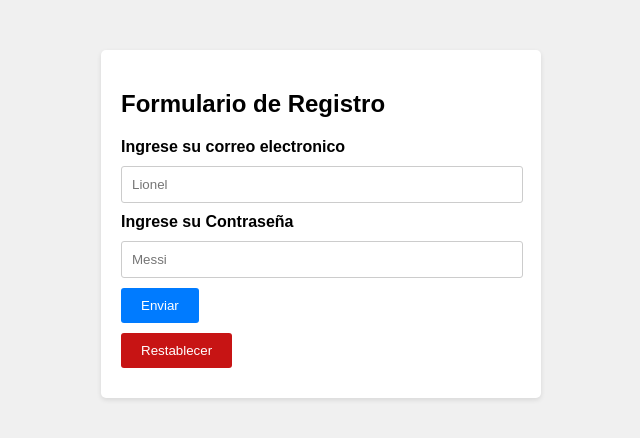
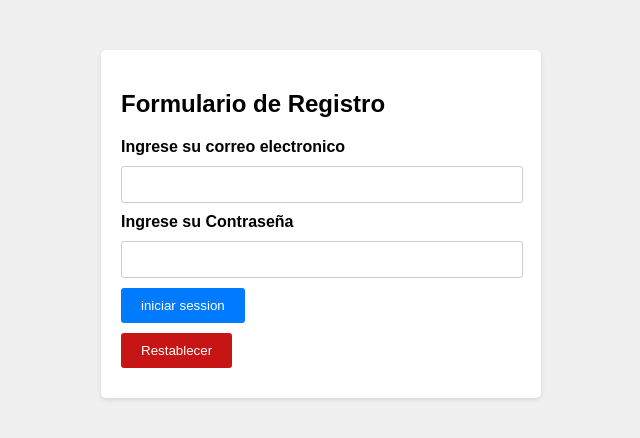
Before and after one commit to vazqueznahuel/Clementina, a React (Create React App) app: page / in a window 1280 px wide. Shown: the top 438 px of the page, without its empty margins (319-959 px from the left). Built offline with nearby package versions, Linux system fonts and the light colour scheme; no server answers; the database is empty.

Commit message:
Arreglando login

```diff
--- a/src/components/form/form.jsx
+++ b/src/components/form/form.jsx
@@ -9,33 +9,19 @@ import '../../App.css'
 function Form(props) {
     const [ email, setEmail ] = useState('');
     const [ password, setPassword ] = useState('');
+
+    const submit = () => {
+      console.log(email, password);
+    }
+
     return (
         <div className="form-container">
-        <form method="POST">
           <h2 className="form-title">Formulario de Registro</h2>
           <Label className="info-label" infoLabel="Ingrese su correo electronico" />
-          <Input
-            className="input-field"
-            typeInput="email"
-            nameInput="Name-Email"
-            placeHolderInput="Lionel"
-            onChange={(ev) => setEmail(ev.target.value)}
-          />
+          <input className='input-field' type='email' id='email' onChange={(ev) => setEmail(ev.target.value)}/>
           <Label className="info-label" infoLabel="Ingrese su Contraseña" />
-          <Input
-            className="input-field"
-            typeInput="text"
-            nameInput="LastName-User"
-            placeHolderInput="Messi"
-            onChange={(ev) => setPassword(ev.target.value)}
-          />
-          <Button
-            className="button"
-            typeButton="submit"
-            nameButton="button-submit"
-            valueButton="submit-form"
-            contentButton="Enviar"
-          />
+          <input className='input-field' type='password' id='password' onChange={(ev) => setPassword(ev.target.value)}/>
+          <button className="button" onClick={submit}>iniciar session</button>
           <Button
             className="button"
             typeButton="reset"
@@ -43,7 +29,6 @@ function Form(props) {
             valueButton="reset-form"
             contentButton="Restablecer"
           />
-        </form>
       </div>
     );
     }
```
